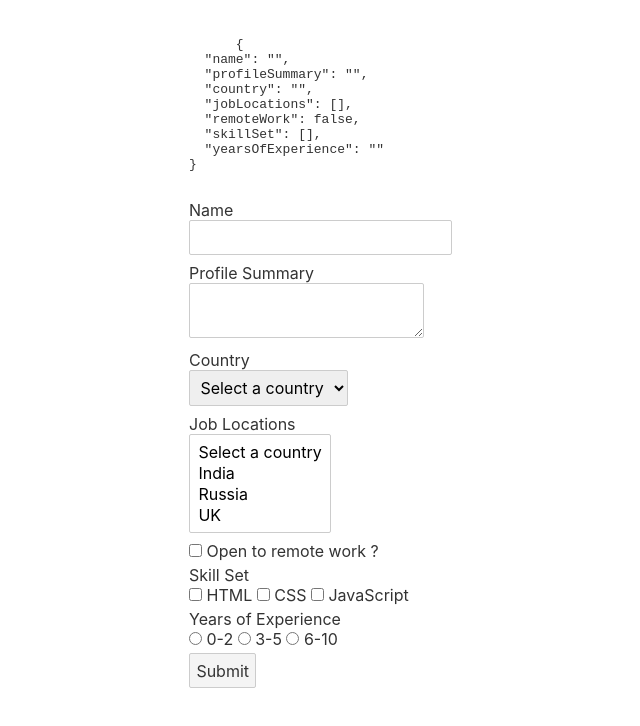
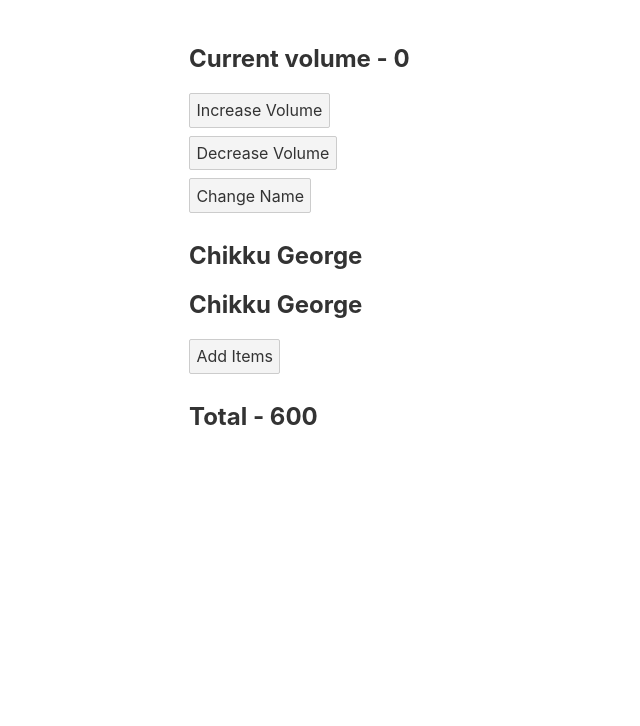
Before and after one commit to chikkugeorge24/svelte, a Svelte app in the folder svelte-demo/: page / in a window 1280 px wide. Shown: the top 726 px of the page, without its empty margins (331-971 px from the left). Built offline with nearby package versions, Linux system fonts and the light colour scheme.

Commit message:
svelte reactive declarations, statements

```diff
--- a/svelte-demo/src/App.svelte
+++ b/svelte-demo/src/App.svelte
@@ -1,141 +1,70 @@
 <script>
-  const formValues = {
-    name: "",
-    profileSummary: "",
-    country: "",
-    jobLocations: [],
-    remoteWork: false,
-    skillSet: [],
-    yearsOfExperience: "",
-  };
-  const submitForm = () => {
-    console.log({ formValues });
-  };
+  let firstName = "Chikku",
+    lastName = "George";
+  //Reactive declarations
+  $: fullName = `${firstName} ${lastName}`;
+  //Reactive statements
+  $: {
+    const greet = `${firstName} ${lastName}`;
+    console.log(greet);
+  }
+  let items = [
+    {
+      id: 1,
+      title: "TV",
+      price: 100,
+    },
+    {
+      id: 2,
+      title: "Phone",
+      price: 200,
+    },
+    {
+      id: 3,
+      title: "Laptop",
+      price: 300,
+    },
+  ];
+  $: total = items.reduce((total, cur) => (total = total + cur.price), 0);
+  let volume = 0;
+  $: if (volume < 0) {
+    alert("Can not go lower");
+    volume = 0;
+  } else if (volume > 20) {
+    alert("Can not go higher");
+    volume = 20;
+  }
 </script>
 
 <main>
-  <div>
-    <pre>
-      {JSON.stringify(formValues, null, 2)}
-    </pre>
-  </div>
-  <!--preventDefault prevents the reloading of screen-->
-  <form on:submit|preventDefault={submitForm}>
-    <!--TextBox Input-->
-    <div>
-      <label for="name">Name</label>
-      <input type="text" id="name" bind:value={formValues.name} />
-    </div>
+  <h2>Current volume - {volume}</h2>
+  <button on:click={() => (volume += 2)}>Increase Volume</button>
+  <button on:click={() => (volume -= 2)}>Decrease Volume</button>
 
-    <!--TextArea Input-->
-    <div>
-      <label for="profile">Profile Summary</label>
-      <textarea id="profile" bind:value={formValues.profileSummary} />
-    </div>
-
-    <!--Single Select Option-->
-    <div>
-      <label for="country">Country</label>
-      <select id="country" bind:value={formValues.country}>
-        <option value="">Select a country</option>
-        <option value="india">India</option>
-        <option value="russia">Russia</option>
-        <option value="uk">UK</option>
-      </select>
-    </div>
-
-    <!--Multi Select Option-->
-    <div>
-      <label for="job-locations">Job Locations</label>
-      <select id="job-locations" bind:value={formValues.jobLocations} multiple>
-        <option value="">Select a country</option>
-        <option value="india">India</option>
-        <option value="russia">Russia</option>
-        <option value="uk">UK</option>
-      </select>
-    </div>
-
-    <!--CheckBox Input-->
-    <div>
-      <input
-        type="checkbox"
-        id="remoteWork"
-        bind:checked={formValues.remoteWork}
-      />
-      <label for="remoteWork">Open to remote work ?</label>
-    </div>
-
-    <!--CheckBox Group -->
-    <div>
-      <label for="skillSet">Skill Set</label>
-      <input
-        type="checkbox"
-        id="html"
-        value="html"
-        bind:group={formValues.skillSet}
-      />
-      <label for="html">HTML</label>
-      <input
-        type="checkbox"
-        id="css"
-        value="css"
-        bind:group={formValues.skillSet}
-      />
-      <label for="css">CSS</label>
-      <input
-        type="checkbox"
-        id="javascript"
-        value="javascript"
-        bind:group={formValues.skillSet}
-      />
-      <label for="javascript">JavaScript</label>
-    </div>
-
-    <!--Radio input-->
-    <div>
-      <label for="yearsOfExperience">Years of Experience</label>
-      <input
-        type="radio"
-        id="0-2"
-        value="0-2"
-        bind:group={formValues.yearsOfExperience}
-      />
-      <label for="0-2">0-2</label>
-      <input
-        type="radio"
-        id="3-5"
-        value="3-5"
-        bind:group={formValues.yearsOfExperience}
-      />
-      <label for="3-5">3-5</label>
-      <input
-        type="radio"
-        id="6-10"
-        value="6-10"
-        bind:group={formValues.yearsOfExperience}
-      />
-      <label for="6-10">6-10</label>
-    </div>
-
-    <div>
-      <button type="submit">Submit</button>
-    </div>
-  </form>
+  <button
+    on:click={() => {
+      (firstName = "Clark"), (lastName = "Wane");
+    }}
+  >
+    Change Name
+  </button>
+  <h2>{firstName} {lastName}</h2>
+  <h2>{fullName}</h2>
+  <button
+    on:click={() =>
+      (items = [...items, { id: 4, title: "Keyboard", price: 50 }])}
+  >
+    Add Items
+  </button>
+  <h2>
+    Total - {total}
+  </h2>
 </main>
 
 <style>
-  input + label {
-    display: inline-flex;
-  }
   main {
     padding: 1em;
     max-width: 240px;
     margin: 0 auto;
   }
-  /* h1 {
-    color: #ff3e00;
-    text-transform: uppercase;
-    font-size: 4em;
-    font-weight: 100;
-  } */
 </style>
```
